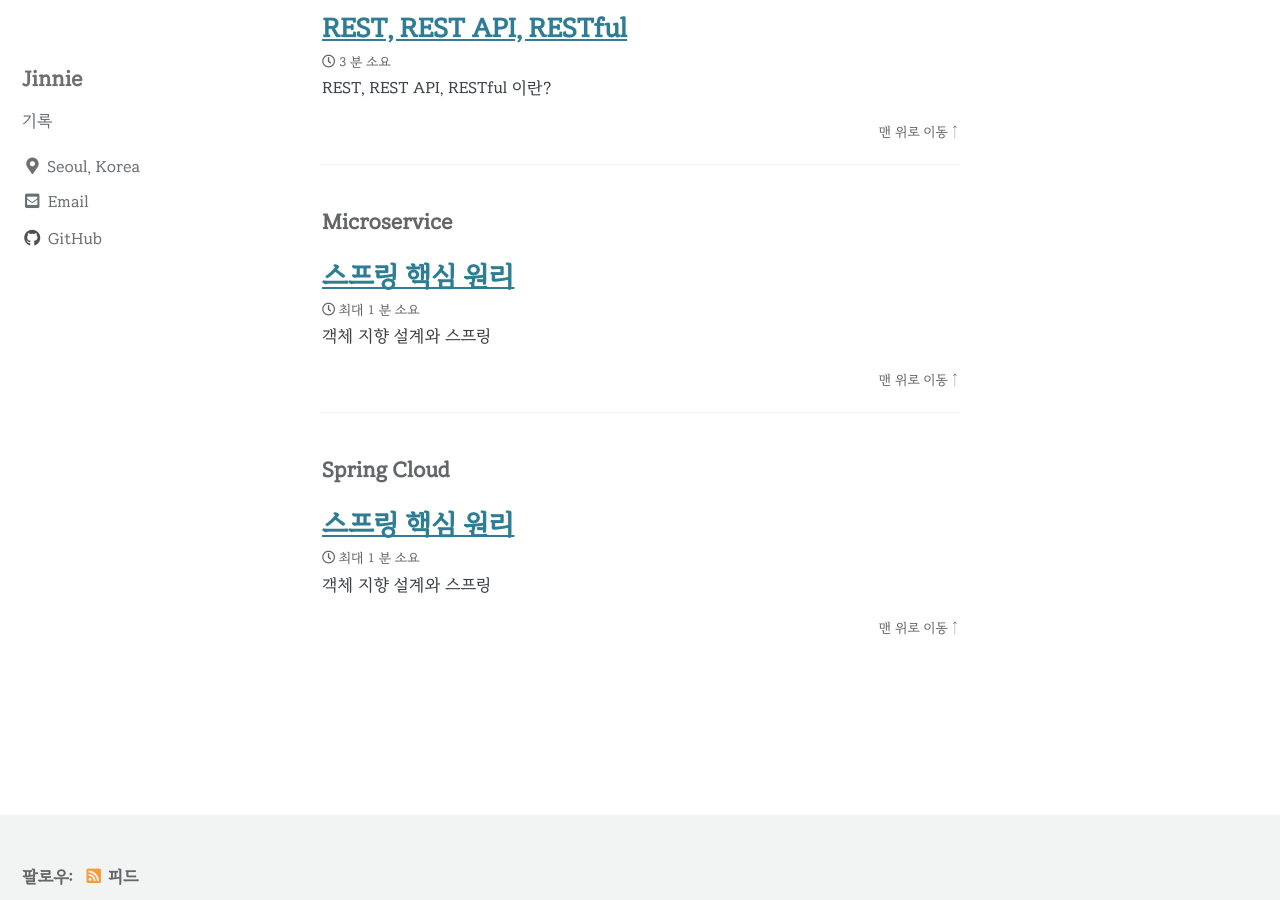
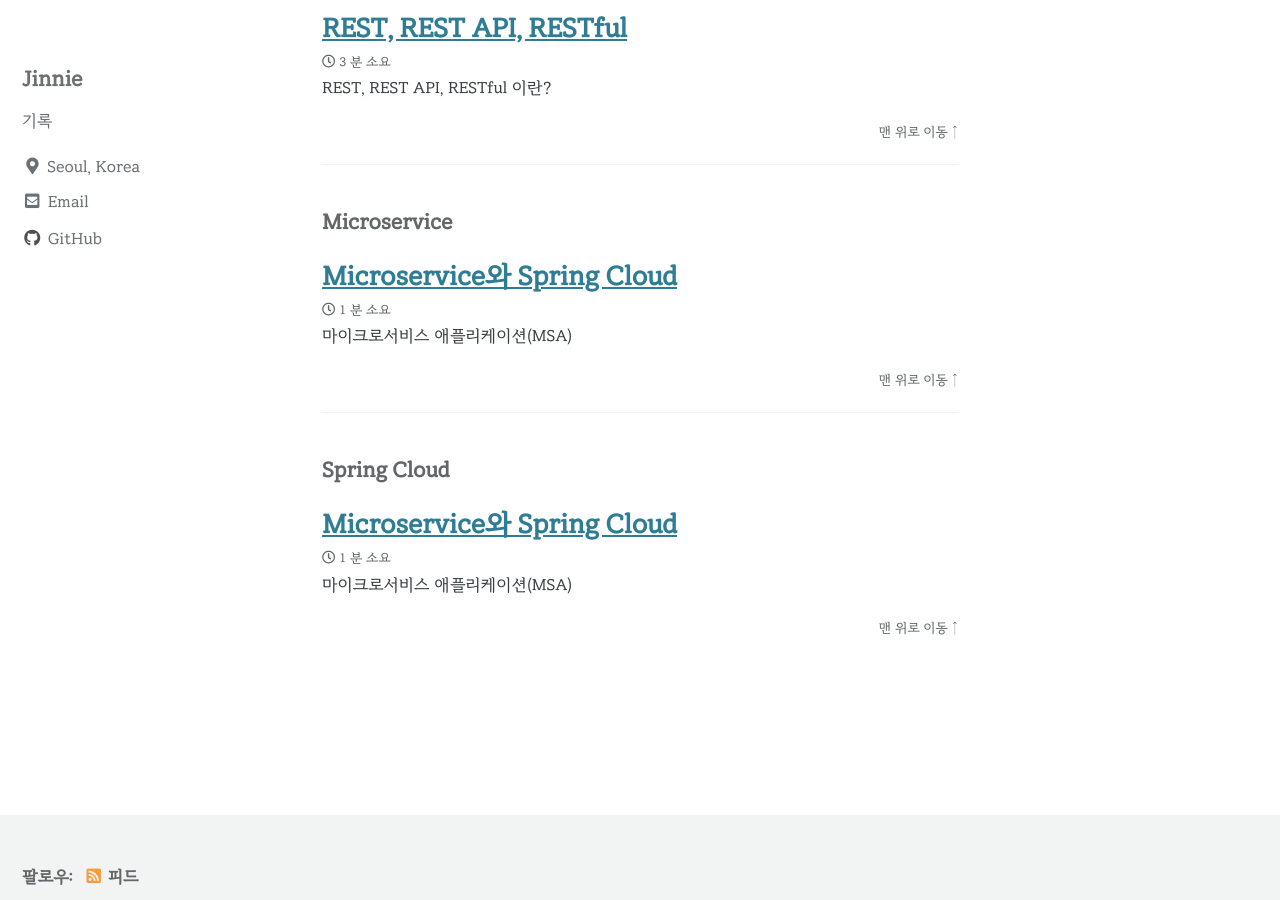
Before and after one commit to jinnie-j/Jinnie-J.github.io, a Jekyll site: the page built from _pages/tag-archive.md, in a window 1280 px wide and 900 px high, scrolled down 7147 px. Built offline with Jekyll 4.4.1, drawn with Linux system fonts in a browser that asks for light colours; cached includes are drawn as plain includes; part of the change alters nothing that is shown.

```diff
--- a/_posts/2022-04-30-microservice-spring-cloud.md
+++ b/_posts/2022-04-30-microservice-spring-cloud.md
@@ -1,6 +1,6 @@
 ---
-title:  "스프링 핵심 원리"
-excerpt: "객체 지향 설계와 스프링"
+title:  "Microservice와 Spring Cloud"
+excerpt: "마이크로서비스 애플리케이션(MSA)"
 
 categories:
 - Microservice
@@ -19,37 +19,69 @@ last_modified_at: 2022-04-30
 
 ### Software Architecture
 - Antifragile
-    - Auto scaling (자동 확장성)
-    - MicroServices (전체 서비스에서 구축하고 있는 개별적인 모듈이나 기능을 독립적으로 개발, 배포, 운영할 수 있도록 세분화 된 서비스)
-    - Chaos engineering (시스템의 변동, 예견되지 않은 불확실성에 대해서도 안정적인 서비스를 제공하도록 구축되어야 한다.)
-    - Continuous deployments (지속적인 통합, 지속적인 배포)
+  - Auto scaling (자동 확장성)
+  - MicroServices (전체 서비스에서 구축하고 있는 개별적인 모듈이나 기능을 독립적으로 개발, 배포, 운영할 수 있도록 세분화 된 서비스)
+  - Chaos engineering (시스템의 변동, 예견되지 않은 불확실성에 대해서도 안정적인 서비스를 제공하도록 구축되어야 한다.)
+  - Continuous deployments (지속적인 통합, 지속적인 배포)
 
 ### Cloud Native Architecture
 - 확장 가능한 아키텍처
-    - 시스템의 수평적 확장에 유연
-    - 확장된 서버로 시스템의 부하 분산, 가용성 보장
-    - 시스템 또는, 서비스 애플리케이션 단위의 패키지(컨테이너 기반 패키지)
-    - 모니터링
+  - 시스템의 수평적 확장에 유연
+  - 확장된 서버로 시스템의 부하 분산, 가용성 보장
+  - 시스템 또는, 서비스 애플리케이션 단위의 패키지(컨테이너 기반 패키지)
+  - 모니터링
 - 탄력적 아키텍처
-    - 서비스 생성 - 통합 - 배포, 비즈니스 환경 변화에 대응 시간 단축
-    - 분할 된 서비스 구조
-    - 무상태 통신 프로토콜
-    - 서비스의 추가와 삭제 자동으로 감지
-    - 변경된 서비스 요청에 따라 사용자 요청 처리 (동적 처리)
+  - 서비스 생성 - 통합 - 배포, 비즈니스 환경 변화에 대응 시간 단축
+  - 분할 된 서비스 구조
+  - 무상태 통신 프로토콜
+  - 서비스의 추가와 삭제 자동으로 감지
+  - 변경된 서비스 요청에 따라 사용자 요청 처리 (동적 처리)
 - 장애 격리 (Fault isolation)
-    - 특정 서비스에 오류가 발생해도 다른 서비스에 영향 주지 않음
+  - 특정 서비스에 오류가 발생해도 다른 서비스에 영향 주지 않음
 
 ### Cloud Native Application
 
 #### CI/CD
 - 지속적인 통합, CI
-    - Continuous Integration
-    - 통합 서버, 소스 관리(SCM), 빌드 도구, 테스트 도구
-    - ex) Jenkins, Team CI, Travis CI
+  - Continuous Integration
+  - 통합 서버, 소스 관리(SCM), 빌드 도구, 테스트 도구
+  - ex) Jenkins, Team CI, Travis CI
 - 지속적 배포, CD
-    - Continuous Delivery
-    - Continuous Deployment
-    - pipe line
+  - Continuous Delivery
+  - Continuous Deployment
+  - pipe line
 
 #### DevOps
 ![devops](https://user-images.githubusercontent.com/62706198/166110768-7386b101-d106-4a57-8a57-de18f943a874.JPG)
+
+#### Container 가상화
+![container](https://user-images.githubusercontent.com/62706198/166111032-b0e962cd-ddad-4496-982c-4e4dded99b5b.JPG)
+- 기존에 로컬 환경에서 운영하고 유지해야만 했던 시스템을 클라우드 환경으로 이전하여 적은비용으로 탄력성있는 시스템을 구축하게된 배경
+- 컨테이너 가상화 위에서 작동되는 서비스 들은 가볍고 빠르게 운영할 수 있다.
+
+### Factors
+#### 12 Factors
+- CodeBase (코드베이스)
+  - 애플리케이션은 1개의 코드 베이스를 통해 관리되어야 하며, 동일한 코드로 운영/개발에 배포하여야 한다.
+- Dependencies (종속성)
+  - 애플리케이션의 모든 종속성을 명시적으로 선언하여 사용한다.
+- Configurations (설정)
+  - 모든 설정 정보는 코드로부터 분리된 공간에 저장되어야 하고, 런타임에서 코드에 의해 읽혀야 한다.
+- Linkable Backing Services (백엔드 서비스)
+  - 백엔드 서비스를 연결된 리소스로 취급한다.
+- Stages of Creation (빌드, 릴리즈 실행)
+  - 코드 베이스는 build, release, run 단계를 거쳐 배포로 변환되며, 각 단계는 엄격하게 분리되어야 한다.
+- Stateless Processes (프로세스)
+  - 실행 환경에서 앱은 하나 이상의 프로세스로 실행되며, 각 프로세스는 stateless로 아무것도 공유하지 않아야 한다.
+- Port Binding (포트 바인딩)
+  - 배포된 SaaS 애플리케이션을 타 애플리케이션에서 접근할 수 있도록 포트 바인딩을 통해 서비스를 공개한다.
+- Concurrency (동시성)
+  - 앱은 수평으로 확장할 수 있어야 하고, Processes에 의해 동시성을 높일 수 있다.
+- Disposability (폐기 가능)
+  - 프로세스는 shut down 신호를 받았을 때 graceful shut down 해야한다. 웹프로세스의 그레이스풀 셧다운 과정에서는 서비스 포트의 수신을 중지하고, 현재 처리 중인 요청이 끝나길 기다린 뒤에 프로세스가 종료된다.
+- Development & Production Parity (dev/prod 일치)
+  - development, staging, production 환경을 최대한 비슷하게 유지한다.
+- Logs (로그)
+  - 로그를 이벤트 스트림으로 취급하여 로그를 로컬에 저장하지 않는다.
+- Admin Processes for eventual processes (Admin 프로세스)
+  - admin/maintenance 작업을 일회성 프로세스로 실행해야 한다.
```
